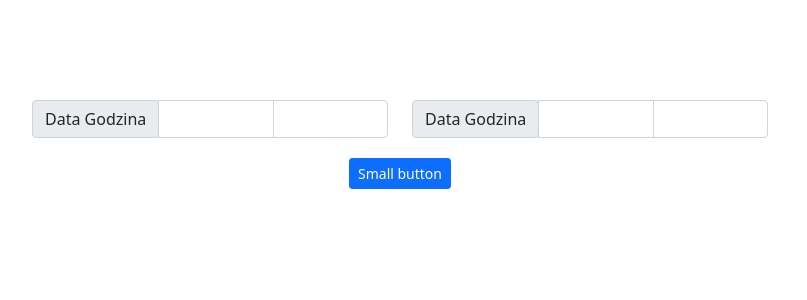
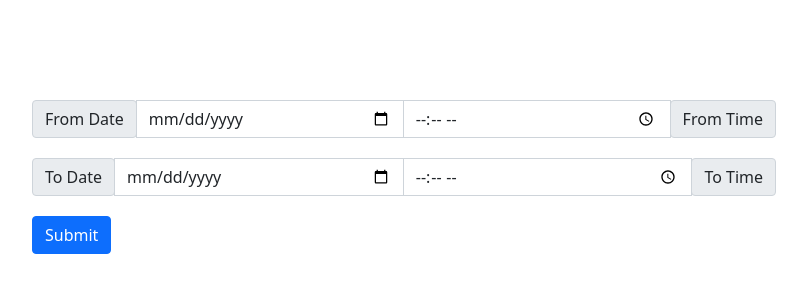
Before and after one commit to oljar/ProjZal, a Flask app: page / in a window 1280 px wide. Shown: the top 300 px of the page, without its empty margins (50-857 px from the left). Run offline with Flask 2, Linux system fonts and the light colour scheme.

Commit message:
index_html_01

```diff
--- a/app.py
+++ b/app.py
@@ -53,9 +53,21 @@ class ItemListName(Resource):
 @app.route('/')
 def index():
 
+      return render_template('index.html')
 
 
-    return render_template('index.html')
+
+@app.route('/aaa', methods=['POST'])
+def aaa():
+    data_start = request.form.get('data_start')
+    time_start = request.form.get('time_start')
+
+    data_stop = request.form.get('data_stop')
+    time_stop = request.form.get('time_stop')
+
+    context = {'data_start': data_start, 'time_start': time_start,'data_stop': data_stop, 'time_stop': time_stop}
+    return render_template('aaa.html',**context)
+
 
 
 
@@ -98,9 +110,9 @@ api.add_resource(ItemListName, '/list/<string:name>')
 # app.run(debug=True)
 
 # #
-# if __name__ == "__main__":
+if __name__ == "__main__":
 # #port = int(os.environ.get("PORT", 5000))
 # #    #app.run(host='0.0.0.0', port=port)
 # #
-#     app.run(debug=True)
+     app.run(debug=True)
 # #app.run()
--- a/templates/chart_2.html
+++ b/templates/chart_2.html
@@ -33,6 +33,8 @@
         chart.draw(data, options);
       }
     </script>
+
+
 </head>
 <body>
 <div id="curve_chart" style="width: 900px; height: 500px"></div>
--- a/templates/index.html
+++ b/templates/index.html
@@ -1,4 +1,4 @@
-<html>
+<html xmlns="http://www.w3.org/1999/html">
 <head>
     <meta charset="utf-8">
     <meta name="viewport" content="width=device-width, initial-scale=1">
@@ -27,28 +27,51 @@
 
             <div class="row">
 
+                <form method="post" action="aaa">
 
-
-            <aside class ="col-md-4">
+                    <aside class ="col-md-8">
 
                         <div class="input-group">
                             <div class="input-group-prepend">
-                        <span class="input-group-text" id="begin">Data Godzina</span>
+                                <span class="input-group-text" >From Date</span>
                             </div>
-                    <input type="text" class="form-control">
-                    <input type="text" class="form-control">
+
+                            <input type="date" class="form-control " name="data_start" >
+                            <input type="time" class="form-control " name="time_start">
+
+                            <div class="input-group-prepend">
+                                <span class="input-group-text" >From Time</span>
+                            </div>
                         </div>
 
                     </aside>
 
-            <aside class ="col-md-4">
+
+
+                    <div >
+                        <div class="row">
+                            <div class="b">
+
+                            </div>
+
+                        </div>
+                    </div>
+
+                    <aside class ="col-md-8">
 
                         <div class="input-group">
                             <div class="input-group-prepend">
-                        <span class="input-group-text" id="end">Data Godzina</span>
+                                <span class="input-group-text" >  To Date  </span>
                             </div>
-                    <input type="text" class="form-control">
-                    <input type="text" class="form-control">
+
+                                <input type="date" class="form-control" name="data_stop">
+                                <input type="time" class="form-control" name="time_stop">
+
+                            <div class="input-group-prepend">
+                                <span class="input-group-text" >To Time</span>
+                            </div>
+
+
                         </div>
 
                     </aside>
@@ -56,7 +79,9 @@
                     <aside class ="col-md-4">
                     </aside>
 
-        </div>
+
+
+
 
                     <div >
                         <div class="row">
@@ -70,23 +95,18 @@
 
 
 
-
-        <div class="row"  style= "text-align: center;">
-
                     <aside class ="col-md-8">
-                <button type="button" class="btn btn-primary btn-sm">Small button</button>
+                        <button type="submit" class="btn btn-primary">Submit</button>
                     </aside>
                     <aside class ="col-md-4">
                     </aside>
 
-        </div>
 
+                </form>
 
 
             </div>
-
-
-
             <script src="https://cdn.jsdelivr.net/npm/bootstrap@5.0.0-beta3/dist/js/bootstrap.bundle.min.js" integrity="sha384-JEW9xMcG8R+pH31jmWH6WWP0WintQrMb4s7ZOdauHnUtxwoG2vI5DkLtS3qm9Ekf" crossorigin="anonymous"></script>
+        </div>
 </body>
 </html>
```
Also changed, not shown: templates/aaa.html (added, +16 -0 lines). Lines whose indentation alone changed are shown as unchanged.
